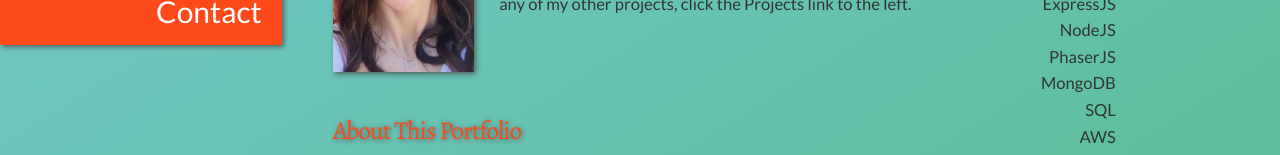
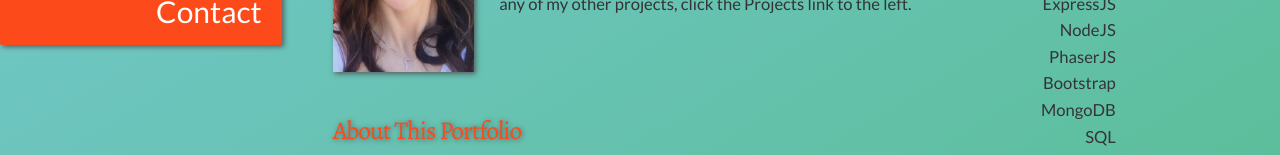
Before and after one commit to kmstern4/react-portfolio, a React app: page / in a window 1280 px wide. Shown: the part 382-537 px from the top of the page. Built offline with nearby package versions, Linux system fonts and the light colour scheme.

Commit message:
updated technologies

```diff
--- a/src/components/pages/Home.js
+++ b/src/components/pages/Home.js
@@ -55,6 +55,9 @@ const Home = () => {
                         PhaserJS
                     </TechItem>
                     <TechItem>
+                        Bootstrap
+                    </TechItem>
+                    <TechItem>
                         MongoDB
                     </TechItem>
                     <TechItem>
```
